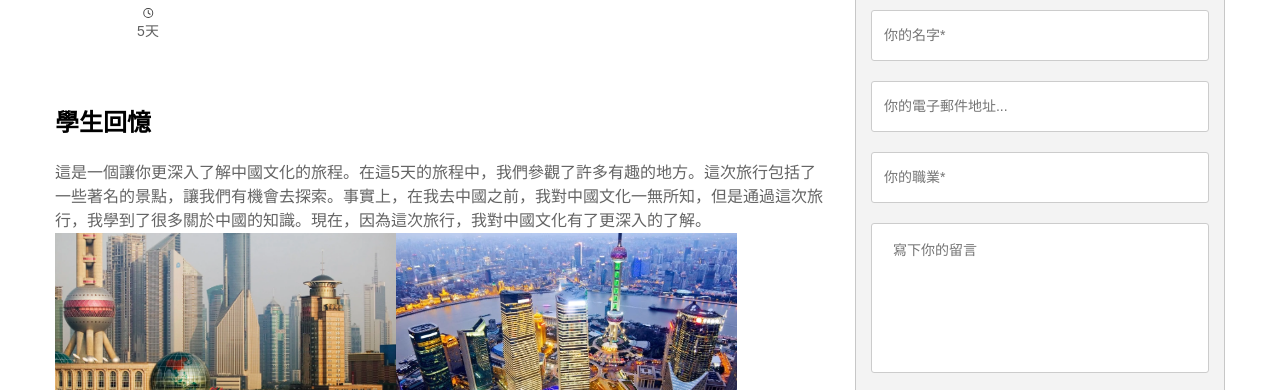
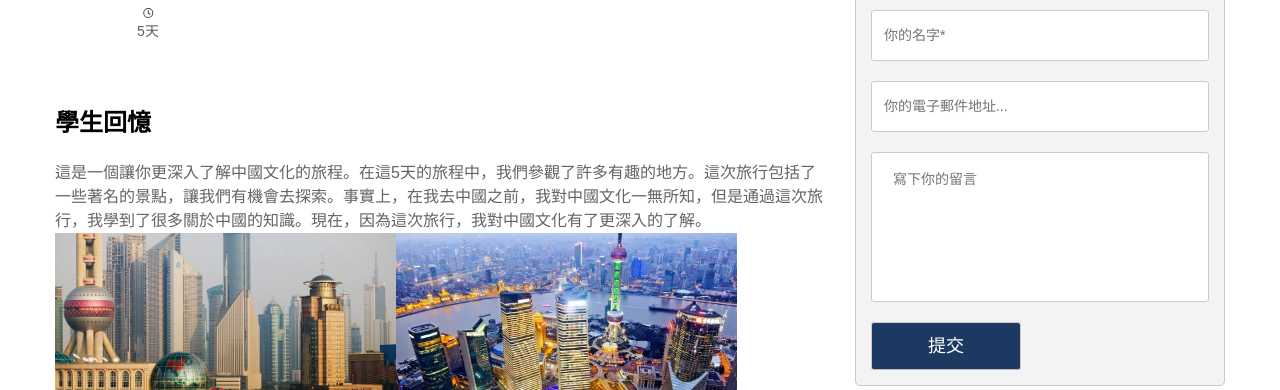
Before and after one commit to Eric2006020/studytour.github.io, a plain HTML site: page chi_course-single.html in a window 1280 px wide. Shown: the part 344-734 px from the top of the page. Drawn offline with Linux system fonts and the light colour scheme.

Commit message:
Update chi_course-single.html

```diff
--- a/chi_course-single.html
+++ b/chi_course-single.html
@@ -126,7 +126,6 @@
 						<form>
 							<input type="text" placeholder="你的名字*" required>
 							<input type="email" name="userEmail" placeholder="你的電子郵件地址..." required>
-							<input type="text" placeholder="你的職業*" required>
 							<textarea placeholder="寫下你的留言"></textarea>
 							<input type="submit" value="提交">
 						</form>
```
